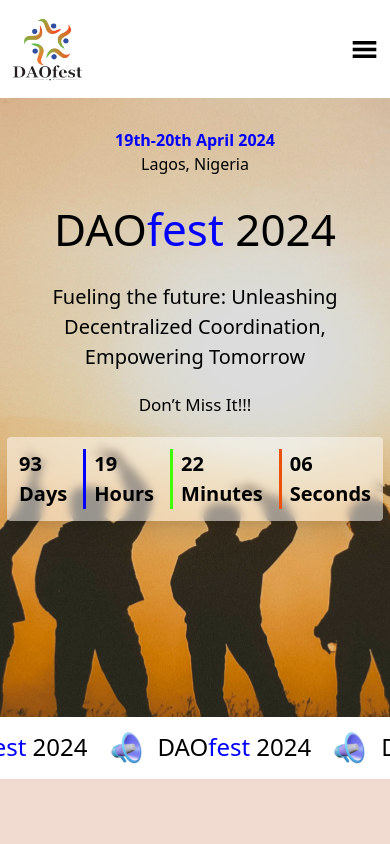
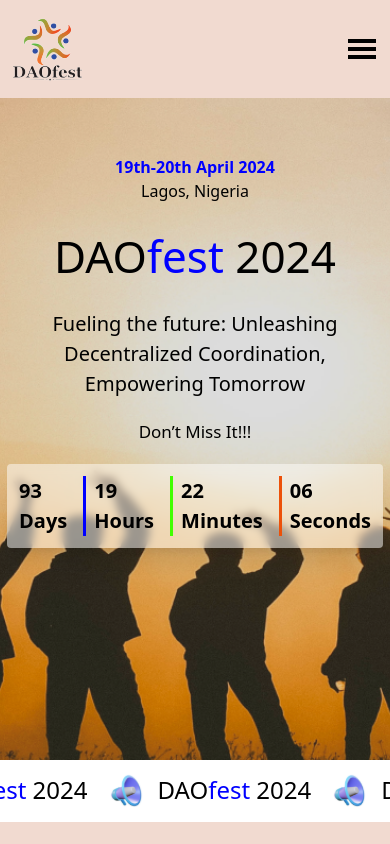
Before and after one commit to Zidotech/DAOfest, a React (Vite) app: page / in a window 390 px wide. Shown: the top 844 px of the page. Built offline with nearby package versions, Linux system fonts and the light colour scheme.

Commit message:
edit new socials,

```diff
--- a/src/components/Footer.jsx
+++ b/src/components/Footer.jsx
@@ -36,14 +36,16 @@
             <p className="mb-3 text-sm font-bold">Socials</p>
 
             <div className="flex gap-7 pt-4">
-              {/* <img src={image.discord} alt="" className="w-[34px]" /> */}
-
-               <Link to={"https://t.me/+-xCewSaP-E8wYjU0"} target="_blank">
-<img src={image.telegram} alt="" className="w-[34px]" />
-</Link>
+              <Link to={"https://t.me/+-xCewSaP-E8wYjU0"} target="_blank">
+                <img src={image.telegram} alt="" className="w-[34px]" />
+              </Link>
 
               <Link to={"https://x.com/DAOfest?s=20"} target="_blank">
                 <img src={image.twitter} alt="" className="w-[34px]" />
+              </Link>
+
+              <Link to={"https://t.me/+-xCewSaP-E8wYjU0"} target="_blank">
+                <img src={image.facebook} alt="" className="w-[34px]" />
               </Link>
             </div>
           </div>
--- a/src/components/Hero.jsx
+++ b/src/components/Hero.jsx
@@ -5,7 +5,7 @@
   const targetDate = new Date(`${currentYear}-04-19T23:59:59`);
   return (
     <section className="hero__bg" id="home">
-      <div className="absolute top-[10%] md:top-[11%]  w-full ">
+      <div className="absolute top-[13%] md:top-[18%]  w-full ">
         <div className="flex justify-between items-center section pt-10 ">
           <div className="sm:w-[60%] w-full mx-auto pt-4  flex flex-col gap-y-5 text-center justify-center  items-center">
             <div>
--- a/src/components/Navbar.jsx
+++ b/src/components/Navbar.jsx
@@ -20,7 +20,7 @@
   return (
     <nav
       className={`fixed w-full top-0 left-0 z-20   ${
-        active ? " bg-black" : "bg-white"
+        active ? " bg-Nav" : "bg-Nav"
       }`}
     >
       <div className="section flex justify-between items-center sm:py-5 py-4">
@@ -28,7 +28,9 @@
           <img src={image.logo} alt="" className="" />
         </div>
 
-        <div className={`sm:flex hidden ${active ? "text-white" : ""}`}>
+        <div
+          className={`sm:flex hidden ${active ? "text-black" : "text-black"}`}
+        >
           <ul className="flex gap-x-8">
             <li className="text-[16px] font-medium font-Poppins">
               <a href="#home">Home</a>
@@ -56,9 +58,9 @@
 
         <div className="sm:hidden flex">
           <GiHamburgerMenu
-
-            fontSize={27}
+            fontSize={32}
             onClick={() => setToggleMenu(true)}
+            className={`${active ? "text-white" : "text-black"}`}
           />
           {toggleMenu && (
             <div
--- a/src/constants/images.js
+++ b/src/constants/images.js
@@ -7,6 +7,7 @@
 import discord from "../assets/discord-communication-interaction-message-network-svgrepo-com.svg";
 import telegram from "../assets/telegram-communication-chat-interaction-network-connection-svgrepo-com.svg";
 import twitter from "../assets/twitter-1-svgrepo-com.svg";
+import facebook from "../assets/facebook-1-svgrepo-com.svg";
 import eclipse from "../assets/Ellipse 51.png";
 import etimb from "../assets/Etimb.png";
 import euzx from "../assets/Euzx.png";
@@ -28,6 +29,7 @@
   discord,
   twitter,
   telegram,
+  facebook,
   eclipse,
   etimb,
   euzx,
--- a/src/index.css
+++ b/src/index.css
@@ -31,7 +31,7 @@
 
 @media screen and (max-width: 600px) {
   .hero__bg {
-    height: 85vh;
+    height: 90vh;
   }
   .tab-buttons button {
     font-size: 5px;
```
Also changed, not shown: src/assets/facebook-1-svgrepo-com.svg (added).
